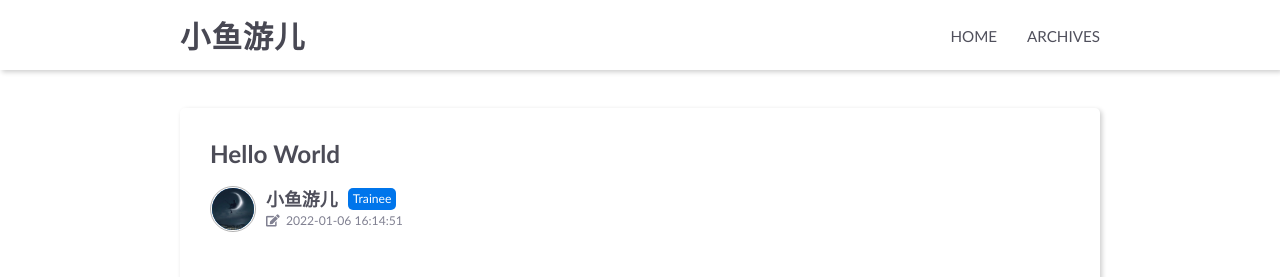
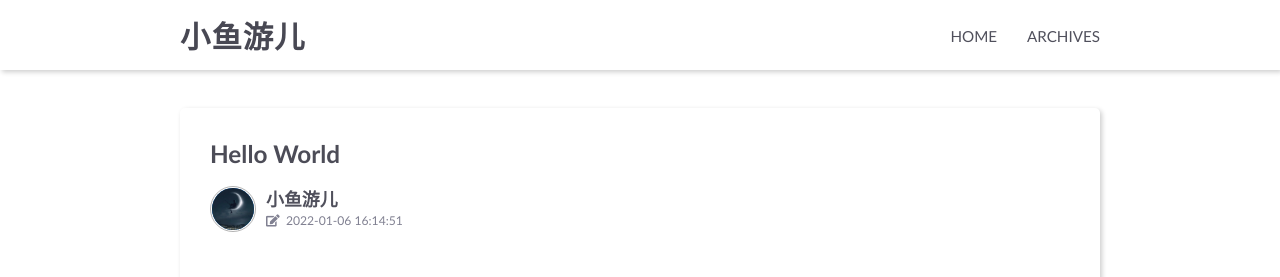
Before and after one commit to xiaoyuyouer/xiaoyuyouer.github.io, a plain HTML site: page 2022/01/06/hello-world/index.html in a window 1280 px wide. Shown: the top 277 px of the page. Drawn offline with Linux system fonts and the light colour scheme.

Commit message:
Site updated: 2022-01-07 16:29:31

```diff
--- a/2022/01/06/hello-world/index.html
+++ b/2022/01/06/hello-world/index.html
@@ -129,8 +129,6 @@
                 <div class="info">
                     <div class="author">
                         <span class="name">小鱼游儿</span>
-
-                            <span class="author-label">Trainee</span>
 
                     </div>
                     <div class="meta-info">
```
